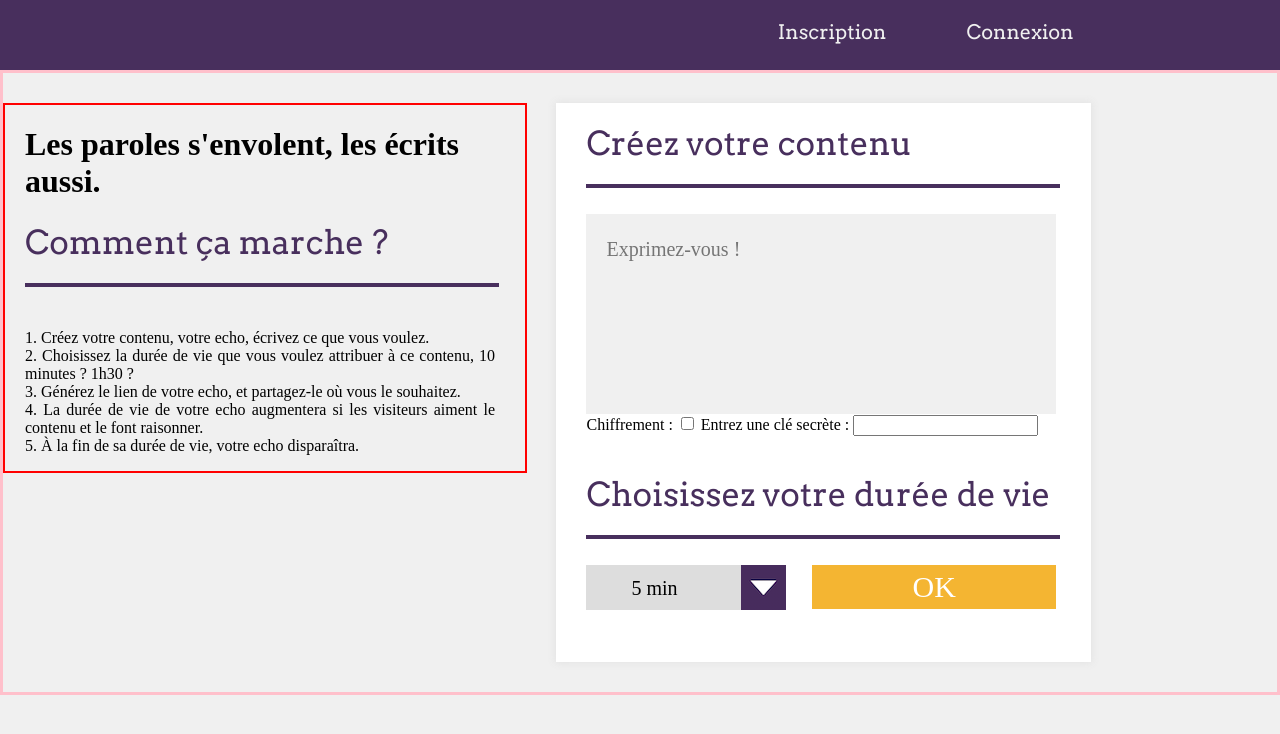
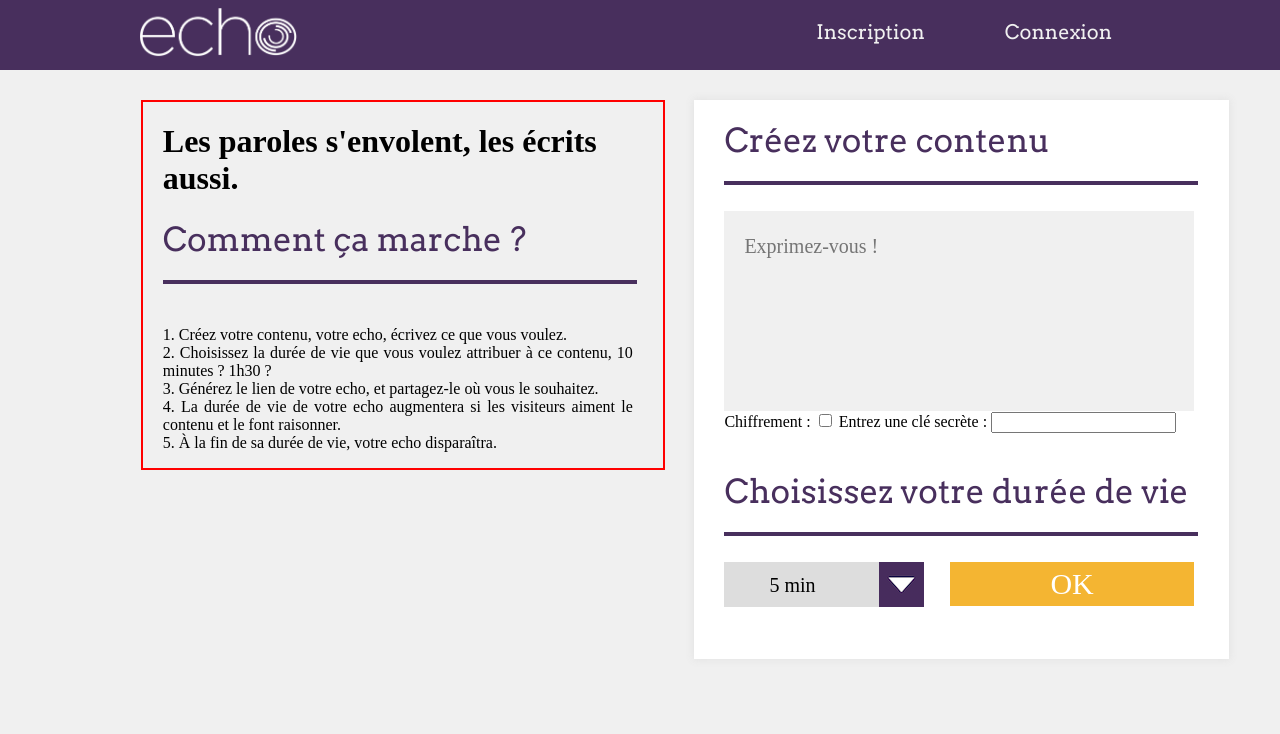
Before and after one commit to vnctaing/echo, a CodeIgniter app: the page made by index.php in a window 1280 px wide. Shown: the top 734 px of the page. Run offline with CodeIgniter, Linux system fonts and the light colour scheme.

Commit message:
ajout logo

```diff
--- a/application/views/echos/new.php
+++ b/application/views/echos/new.php
@@ -14,8 +14,8 @@
 
 
   <div id="navbar">
-    <img src="../../assets/img/menu.png">
-    <a href="#"></a>
+    <img class="menu" src="../../assets/img/menu.png">
+    <a href="#"><img src="../../assets/img/echo.png"></a>
     <ul class="hidden">
       <li><?php echo anchor('main/login', 'Connexion'); ?></li>
       <li><?php echo anchor('main/signup', 'Inscription'); ?></li>
--- a/assets/css/new-mobile.css
+++ b/assets/css/new-mobile.css
@@ -9,10 +9,14 @@ body {
     color: white;
     vertical-align: top;
     height: 70px; }
+    body #navbar .menu {
+      float: left;
+      padding: 21px;
+      display: inline-block;
+      margin-left: 20px;
+      width: 25px; }
     body #navbar img {
-      float: left;
-      padding: 28px;
-      display: inline-block; }
+      display: none; }
     body #navbar a, body #navbar .hidden, body #navbar li {
       display: none; }
   body #leftcontent, body #rightcontent {
@@ -40,11 +44,15 @@ body {
       width: 470px;
       text-align: justify; }
   body #rightcontent {
+    display: block;
+    padding-top: 15px;
     background-color: white;
-    border: 2px solid green;
     width: 90%;
-    padding: 0 auto;
-    vertical-align: top; }
+    margin: 30px auto;
+    vertical-align: top;
+    box-shadow: 0px 0px 8px 1px rgba(119, 119, 119, 0.1);
+    -moz-box-shadow: 0px 0px 8px 1px rgba(119, 119, 119, 0.1);
+    -webkit-box-shadow: 0px 0px 8px 1px rgba(119, 119, 119, 0.1); }
     body #rightcontent form textarea {
       resize: none;
       background: #F0F0F0;
@@ -64,12 +72,6 @@ body {
       border: none;
       font-weight: lighter;
       font-family: gotham;
-      display: block; }
-    body #rightcontent form select {
-      border: 2px solid yellow;
-      font-family: gotham;
-      font-size: 16px;
-      font-weight: lighter;
-      padding: 50px auto; }
+      display: inline-block; }
 
 /*# sourceMappingURL=new-mobile.css.map */
--- a/assets/css/new.css
+++ b/assets/css/new.css
@@ -2,18 +2,25 @@ body {
   background: #F0F0F0;
   font-weight: lighter;
   margin: 0;
-  font-family: gotham; }
+  font-family: gotham;
+  /*#allcontent
+   * display: block
+   * border: pink 3px solid */ }
   body #navbar {
     background: #482F5D;
     font-family: "Arvo", serif;
     color: white;
     vertical-align: top;
     height: 70px;
-    padding-right: 13%; }
-    body #navbar img {
+    padding-right: 10%; }
+    body #navbar .menu {
       float: left;
       padding: 28px;
       display: none; }
+    body #navbar img {
+      float: left;
+      width: 160px;
+      margin: 7px 12%; }
     body #navbar a {
       text-decoration: none;
       color: #F0F0F0;
@@ -24,9 +31,6 @@ body {
       text-decoration: none;
       padding: 20px 40px;
       float: right; }
-  body #allcontent {
-    display: block;
-    border: pink 3px solid; }
   body #leftcontent, body #rightcontent {
     display: inline-block;
     vertical-align: top;
@@ -46,7 +50,8 @@ body {
     width: 500px;
     vertical-align: top;
     margin-right: 2%;
-    padding-left: 20px; }
+    padding-left: 20px;
+    margin-left: 11%; }
     body #leftcontent h1 {
       padding: 0 auto; }
     body #leftcontent .help {
--- a/assets/sass/new-mobile.sass
+++ b/assets/sass/new-mobile.sass
@@ -16,10 +16,16 @@ body
 		vertical-align: top
 		height: 70px
 
+		.menu
+			float: left
+			padding: 21px
+			display: inline-block
+			margin-left: 20px
+			width: 25px
+
 		img
-			float: left
-			padding: 28px
-			display: inline-block
+			display: none
+
 		a, .hidden, li
 			display: none
 
@@ -56,11 +62,17 @@ body
 			text-align: justify
 
 	#rightcontent
+		display: block
+		padding-top: 15px
 		background-color: white
-		border: 2px solid green
+		//border: 2px solid green
 		width: 90%
-		padding: 0 auto
+		margin: 30px auto
 		vertical-align: top
+		box-shadow: 0px 0px 8px 1px rgba(119, 119, 119, 0.1)
+		-moz-box-shadow: 0px 0px 8px 1px rgba(119, 119, 119, 0.1)
+		-webkit-box-shadow: 0px 0px 8px 1px rgba(119, 119, 119, 0.1)
+
 
 
 		form
@@ -84,11 +96,7 @@ body
 				border: none
 				font-weight: lighter
 				font-family: gotham
-				display: block
+				display: inline-block
+
 
 			select
-				border: 2px solid yellow
-				font-family: gotham
-				font-size: 16px
-				font-weight: lighter
-				padding: 50px auto
--- a/assets/sass/new.sass
+++ b/assets/sass/new.sass
@@ -15,12 +15,18 @@ body
 		color: white
 		vertical-align: top
 		height: 70px
-		padding-right: 13%
+		padding-right: 10%
+
+		.menu
+			float: left
+			padding: 28px
+			display: none
 
 		img
 			float: left
-			padding: 28px
-			display: none
+			width: 160px
+			margin: 7px 12%
+
 		a
 			text-decoration: none
 			color: $gris
@@ -35,9 +41,9 @@ body
 				padding: 20px 40px
 				float: right
 
-	#allcontent
+	/*#allcontent
 		display: block
-		border: pink 3px solid
+		border: pink 3px solid*/
 
 	#leftcontent, #rightcontent
 		display: inline-block
@@ -62,6 +68,7 @@ body
 		vertical-align: top
 		margin-right: 2%
 		padding-left: 20px
+		margin-left: 11%
 
 		h1
 			padding: 0 auto
```
Also changed, not shown: assets/img/echo.png (added), 2 other files.
